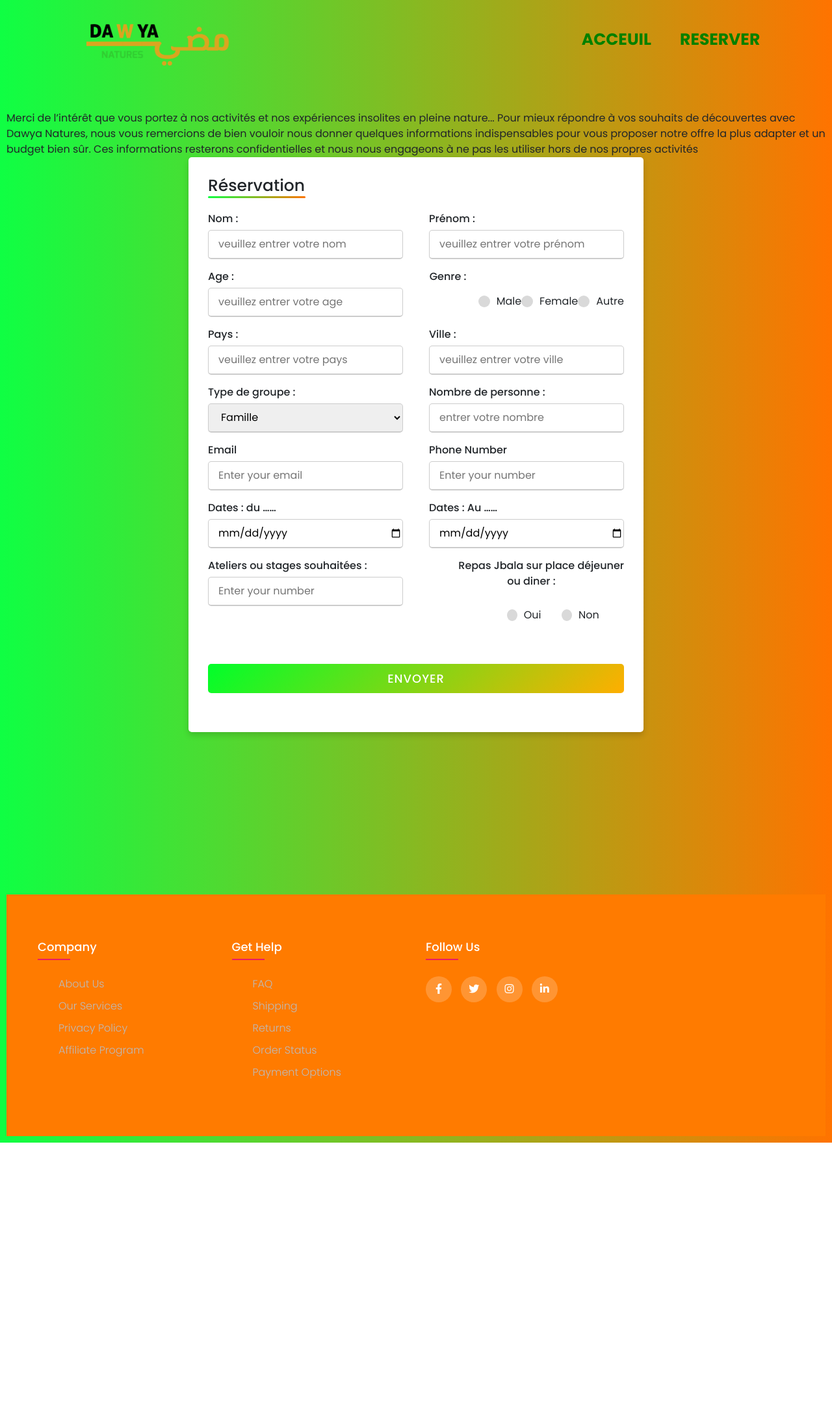
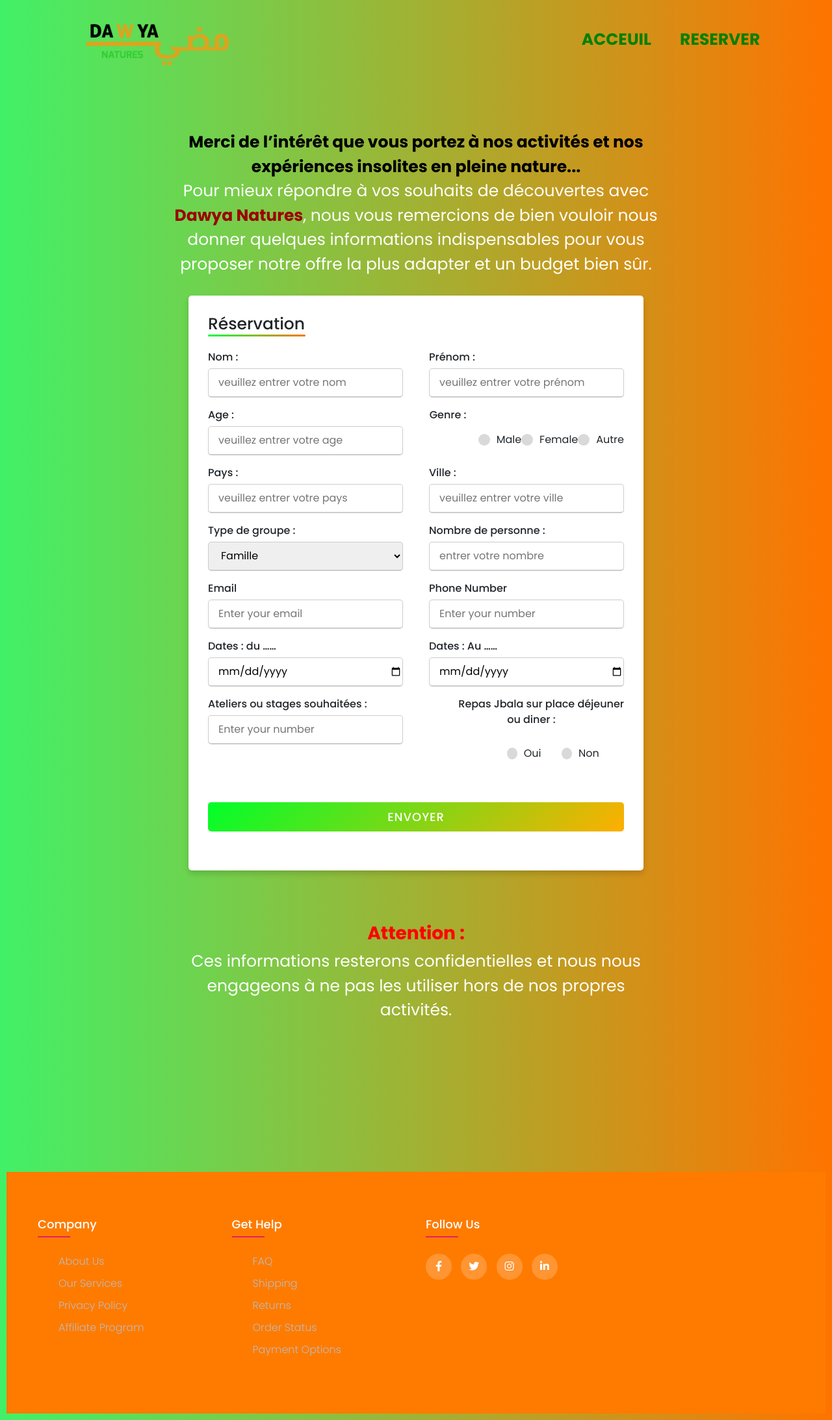
Before and after one commit to othmanermili/site-web-dawya-nature, a PHP site: page /reservation.html in a window 1280 px wide. Shown: the whole page at 65% size. Before the commit the page ends 1759 px from the top, so only its background shows below. Run offline with PHP 8.4, Linux system fonts and the light colour scheme.

Commit message:
modifier le fichier reservation

```diff
--- a/reservation.css
+++ b/reservation.css
@@ -11,7 +11,7 @@ body{
   justify-content: center;
   align-items: center;
   padding: 10px;
-  background: linear-gradient(to right, hsl(133, 100%, 53%), #ff7300);
+  background: linear-gradient(to right, hsl(133, 86%, 60%), #ff7300);
 }
 
 
@@ -53,7 +53,7 @@ body{
   }
   nav ul li a:hover{
     text-decoration: none;
-    color: rgb(201, 168, 75);
+    color: green;
     font-size: 30px;
     transition: all 0.3s ease;
     font-weight: bold;
@@ -63,7 +63,11 @@ body{
 
 
   .text-res{
-
+    width: 65%;
+    padding: 30px;
+    color: #fff;
+    font-size: 25px;
+    text-align: center;
   }
 
 
--- a/reservation.html
+++ b/reservation.html
@@ -34,11 +34,12 @@
 
 
 
-    <div class="text-res">Merci de l’intérêt que vous portez à nos activités et nos expériences
-      insolites en pleine nature... Pour mieux répondre à vos souhaits de découvertes avec Dawya Natures, nous vous remercions de bien vouloir nous donner quelques informations
+    <div class="text-res">
+        <b style="color: black;">Merci de l’intérêt que vous portez à nos activités et nos expériences
+      insolites en pleine nature...</b><br>
+      Pour mieux répondre à vos souhaits de découvertes avec <b style="color: rgb(155, 1, 1);">Dawya Natures</b>, nous vous remercions de bien vouloir nous donner quelques informations
       indispensables pour vous proposer notre offre la plus adapter et un budget
-      bien sûr. Ces informations resterons confidentielles et nous nous engageons à ne pas les
-      utiliser hors de nos propres activités</div>
+      bien sûr. </div>
 
 
 
@@ -186,6 +187,10 @@
 
 
       </div>
+      <div class="text-res">
+        <h3><b style="color:red;">Attention :</b></h3>
+        Ces informations resterons confidentielles et nous nous engageons à ne pas les
+        utiliser hors de nos propres activités.</div>
 
 
 
```
